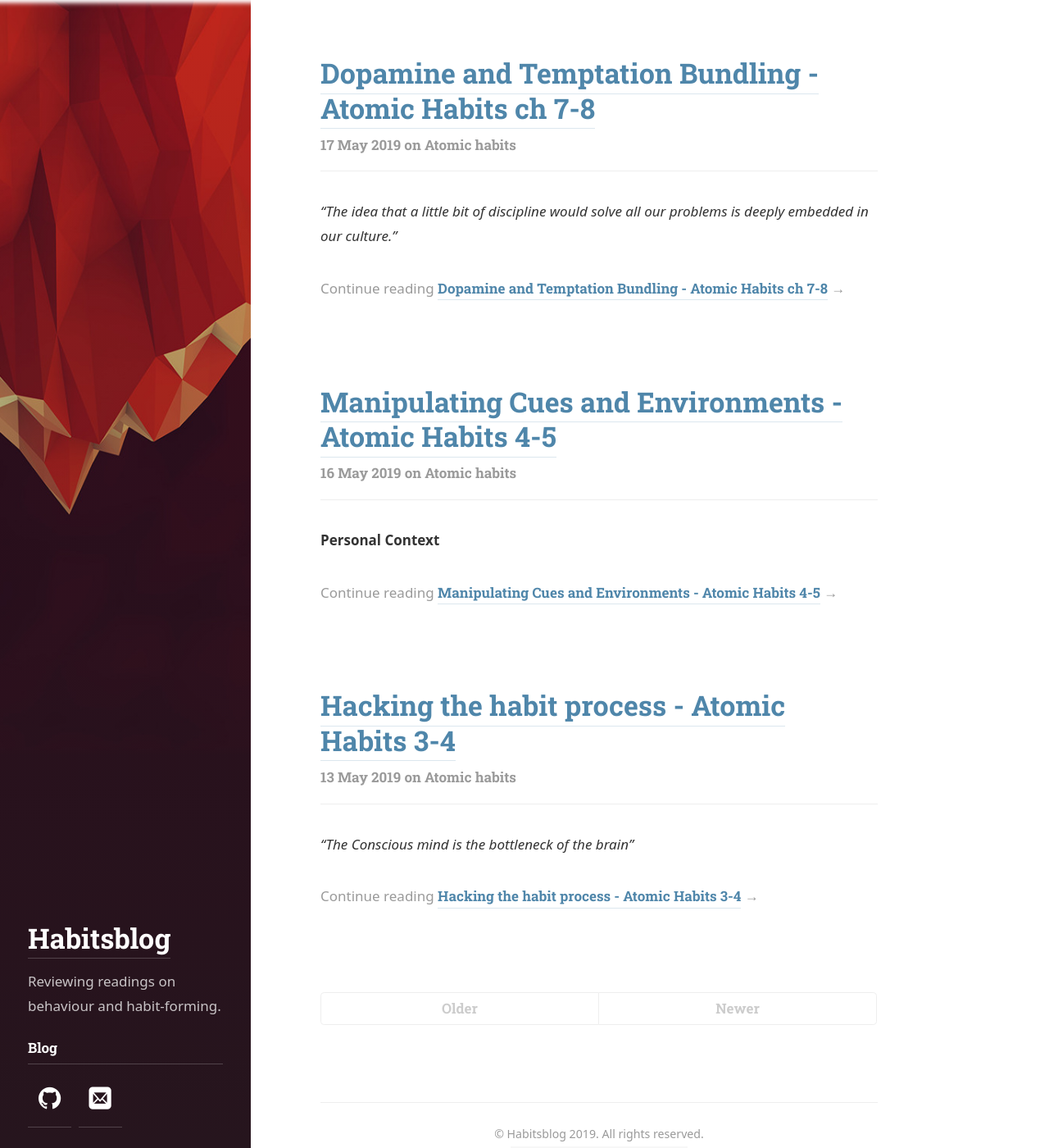
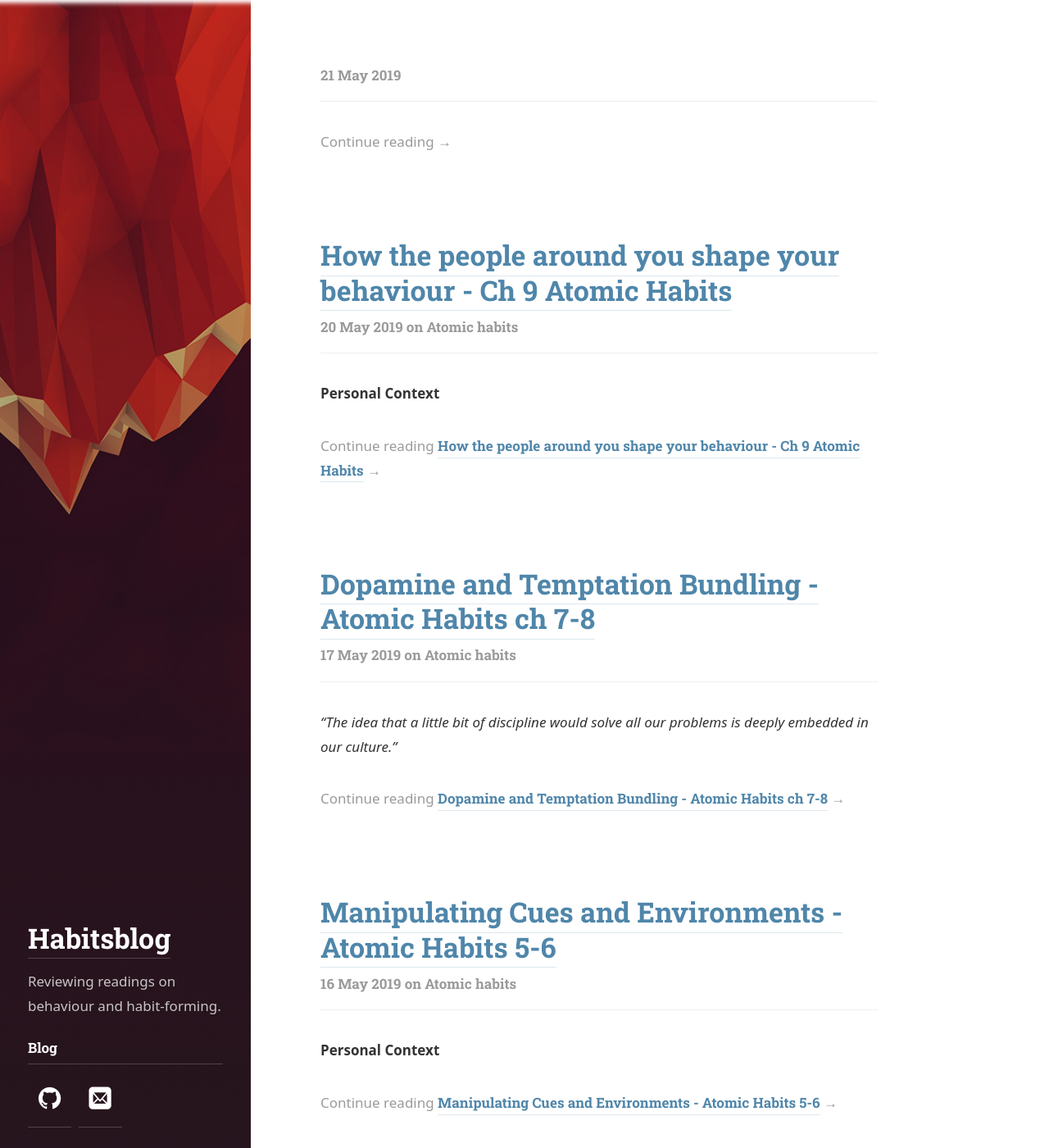
Before and after one commit to habitsblog/habitsblog-dev, a Jekyll site: the page built from blog/index.html, in a window 1280 px wide and 1400 px high. Shown: the whole window at 82% size. Built offline with Jekyll 4.4.1, drawn with Linux system fonts in a browser that asks for light colours; some web fonts are replaced; the list of posts is cut into pages by our own code; part of the change alters nothing that is shown.

Commit message:
second commit of site files

```diff
--- a/_posts/2019-05-16-atomic45.md
+++ b/_posts/2019-05-16-atomic56.md
@@ -1,6 +1,6 @@
 ---
 layout: post
-title: Manipulating Cues and Environments - Atomic Habits 4-5
+title: Manipulating Cues and Environments - Atomic Habits 5-6
 tags: [Atomic Habits]
 ---
 
--- /dev/null
+++ b/_posts/2019-05-20-atomic9.md
@@ -0,0 +1,65 @@
+---
+layout: post
+title: How the people around you shape your behaviour - Ch 9 Atomic Habits
+tags: [Atomic Habits]
+---
+
+**Personal Context**
+
+
+### The Role of Family and Friends
+
+This section focuses on how culture and surrounding persons influence habit building, and the way we perceive certain activities and behaviours.
+
+Humans have always been herd animals--in nomadic times, humans that stuck together had a higher chance of survival (for the most part.) Similar to our craving for fatty, salty, and sugary foods, we also have an innate desire to belong to part of a group.
+
+ *Social norms*, or the set of cultural standards by which a society operates, are like invisible guidelines that shape the way people behave, and thus the formation of their habits. Clear describes the three societal sub-groups whose habits we are most likely to imitate:
+
+ 1. The close
+ 2. The many
+ 3. The powerful
+
+ We explore the ways in which each of these groups offers opportunities to make habits more attractive, in line with the 2nd law of behaviour change.
+
+#### The close
+
+Just as we discussed earlier how a person's direct environment shapes their habit, so do the persons that inhabit that direct environment.
+
+A study on partner fitness is referenced as an example; apparently a person is 57% more likely to become obese if their partner does so. The inverse is also true, although to a somewhat lesser degree (30%).
+
+As a general rule, the closer you are to someone, the more likely you are to soak up their qualities or practices. Thus, it seems logical that:
+
+**Strategy**: *"One of the most effective things you can do to build better habits is to join a culture where your desired behaviour is the normal behaviour."*
+
+Integrating yourself into a community where the norm is to part-take in a certain behaviour will make it all the more easier to engage in that behaviour yourself.
+
+To make this even more powerful, you can join a culture where your desired behaviour is the norm, and you already have something in common with the group, e.g [nerd fitness](https://www.nerdfitness.com/).
+
+#### The Many
+
+Consider Solomon Asch's line experiment:
+
+![line experiment](https://i.imgur.com/EJBkyTj.png)
+{: align="middle"}
+Line (C) is the same length as the line on the first card.
+{: style="color: gray; font-size: 80%; text-align: center;"}
+
+Participants are shown two cards, with a number of lines. There are many variations of this experiment, but in this one, participants were asked which of the three lines on the right card was most similar in length to the line on the left card (in this case C).
+
+The experiment was performed in a room, with the lines up for display to a whole group of people who had been instructed to all answer with one of the obviously *incorrect* answers. What Asch found, was that as the group got large enough, the peer pressure led the test subject to forego the answer they knew to be right, and instead go along with the group. He also found that their likelihood to comply was significantly correlated with the size of the group.
+
+It is easy to see how powerful this phenomena can be in shaping the behaviours of an individual--but there are some pitfalls to consider. Just as the participants in the test were pressured into giving the wrong answer in Asch's line test, the behaviour you exhibit might not be optimal, the most efficient, or good at all. It is important to contextualise! Joining the tribe, and engaging in behaviours that are the norm, feels great--you're conforming! Just remember that going against the grain might be even more difficult than doing it on your own..
+
+
+#### The Powerful
+
+
+Humans are drawn towards behaviours that garner admiration, respect, approval, and status. Since times of old the respect and approval of the group has often resulted in better chance of survival, more attractive mate, etc.
+
+If you think about the self-help bookshelf at your local *parchmenterie*, you will likely find yourself surrounded by the works of powerful industrialists, world-leaders, elite athletes, and renowned academics. In trying to achieve success ourselves, we try to imitate behaviours of people that society considers successful.
+
+We seek to attain the same rewards garnered by the habits of those people, and thus strive to imitate their behaviour.
+
+
+
+## Fixing the Causes of Bad Habits
--- /dev/null
+++ b/_posts/2019-05-21-atomic10.md
@@ -0,0 +1,26 @@
+---
+layout: post
+title: ?
+tags: [Atomic Habits]
+---
+
+### How to Find and Fix the Causes of Bad Habits
+
+In order to delve further into this topic, we first need to revisit cravings--what exactly is a craving, actually?
+
+*"A craving is a specific manifestation of a deeper underlying motive."*
+
+An example, as given by Clear: "I want to eat tacos." is the manifestation of the deeper motive "I need food to survive.".
+
+Other examples of underlying motives include:
+- Conserve energy
+- Obtain food and water
+- Find love and reproduce
+- Connect and bond with others
+- Win social acceptance and approval
+- Reduce uncertainty
+- Achieve status and prestige
+
+Almost any product or service centered around the forming of habits (explicitly or implicitly) does not necessarily generate new motivation, but attaches itself to existing *underlying motives*. Your craving for cigarettes might be a manifestation of your desire for relief and calm. Playing video games? Achieving status and prestige. As Clear so eloquently puts it:
+
+*"Your habits are modern-day solutions to ancient desires"
```
Also changed, not shown: _posts/2019-05-17-atomic78.md (renamed from _posts/2019-05-17-atomic56.md).
